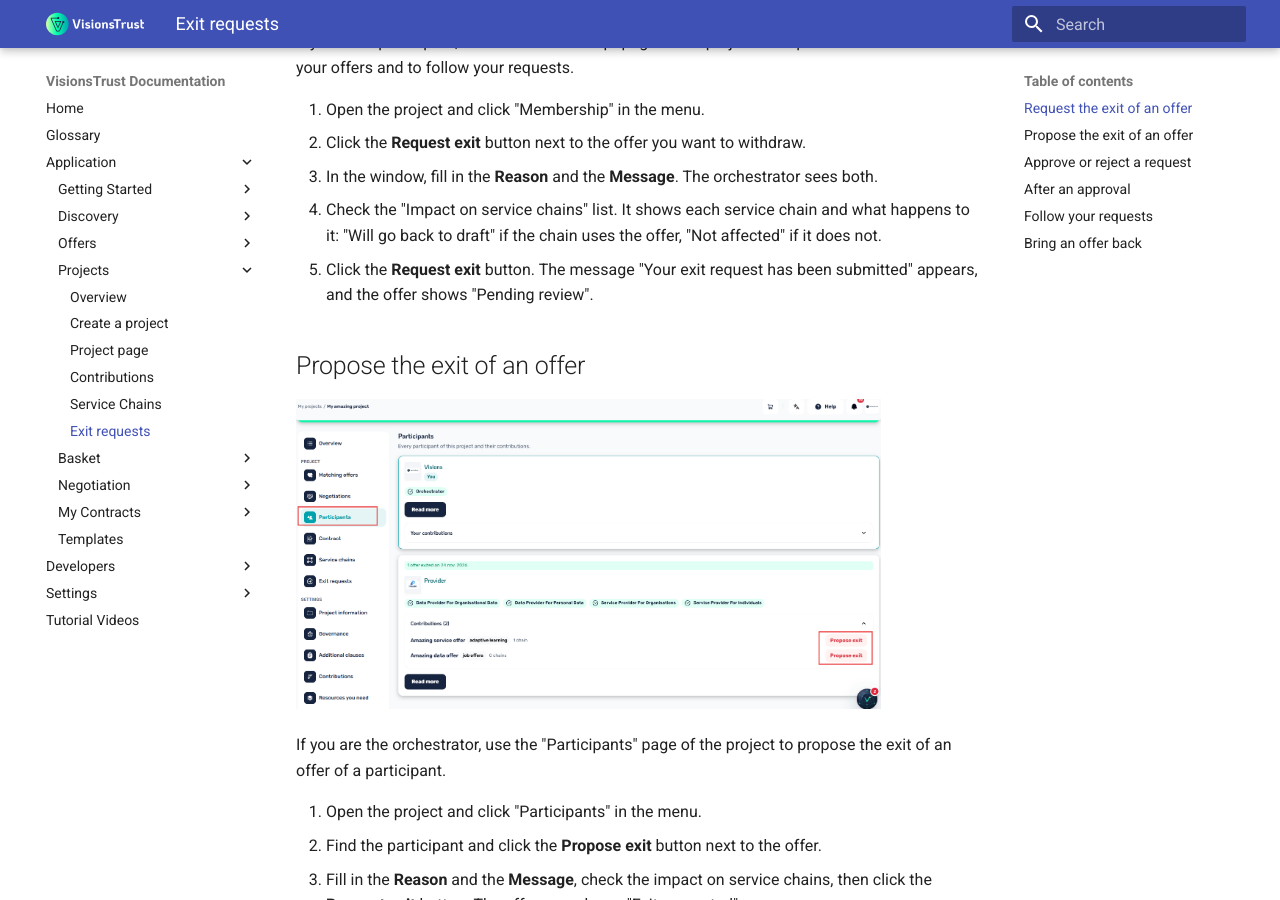
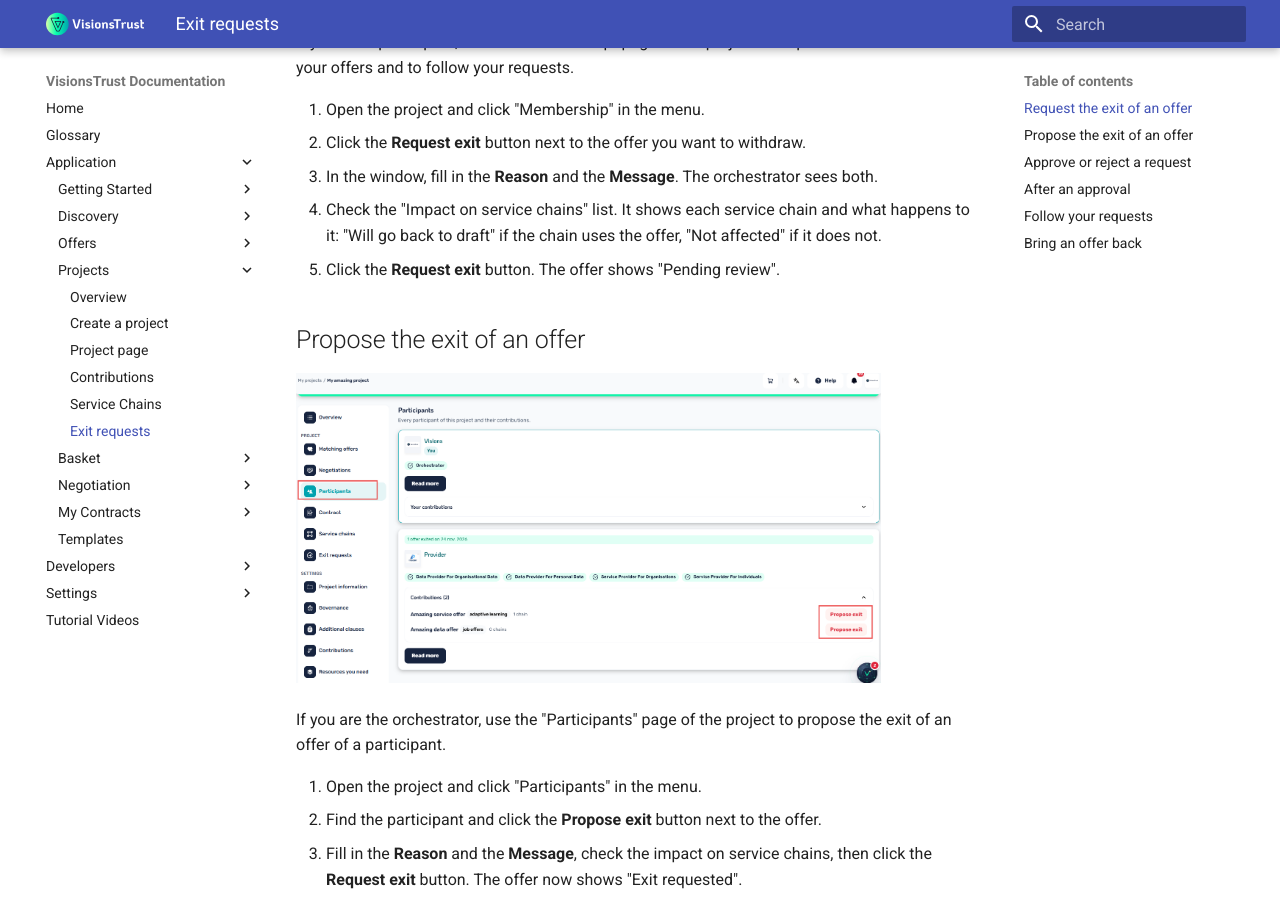
Before and after one commit to VisionsOfficial/visionstrust-docs, an MkDocs documentation site: the page built from docs/application/projects/exit-requests.md, in a window 1280 px wide and 900 px high, scrolled down 744 px. Built offline with MkDocs 1.6.1 and Material for MkDocs 9.7.7, drawn with Linux system fonts in a browser that asks for light colours.

```diff
--- a/docs/application/projects/exit-requests.md
+++ b/docs/application/projects/exit-requests.md
@@ -19,7 +19,7 @@ If you are a participant, use the "Membership" page of the project to request th
 2. Click the **Request exit** button next to the offer you want to withdraw.
 3. In the window, fill in the **Reason** and the **Message**. The orchestrator sees both.
 4. Check the "Impact on service chains" list. It shows each service chain and what happens to it: "Will go back to draft" if the chain uses the offer, "Not affected" if it does not.
-5. Click the **Request exit** button. The message "Your exit request has been submitted" appears, and the offer shows "Pending review".
+5. Click the **Request exit** button. The offer shows "Pending review".
 
 ## Propose the exit of an offer
 
```
